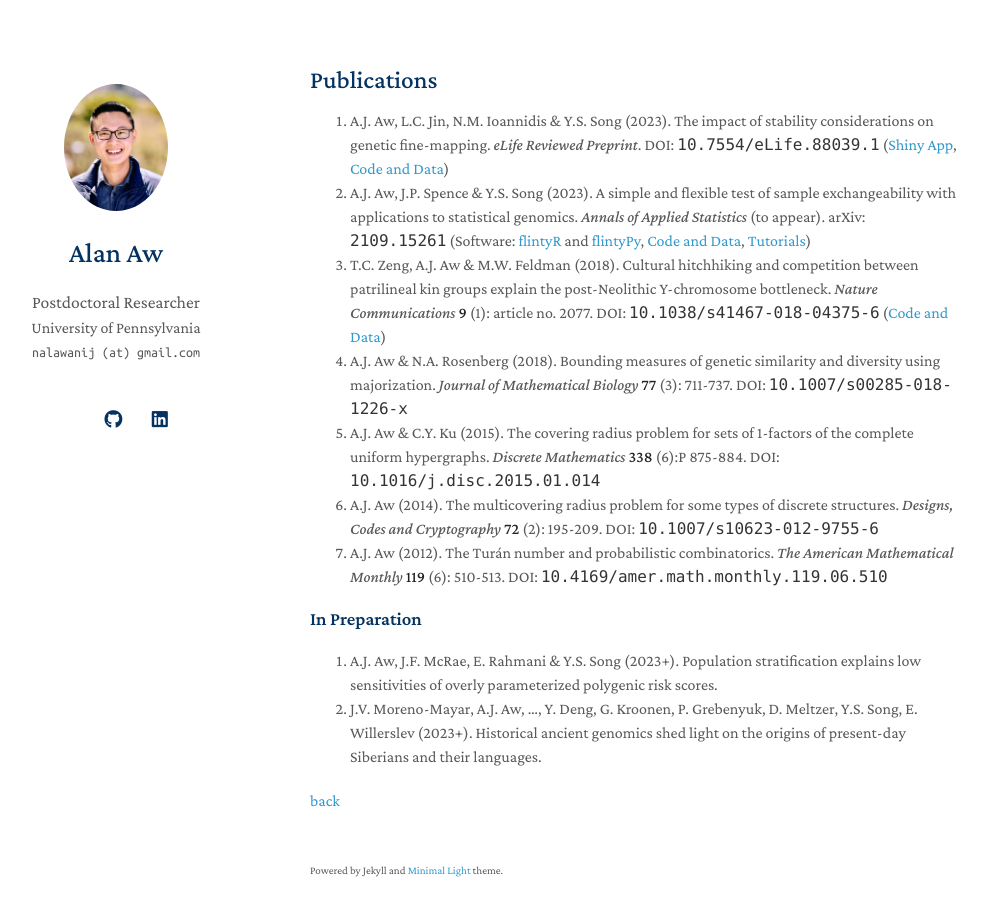
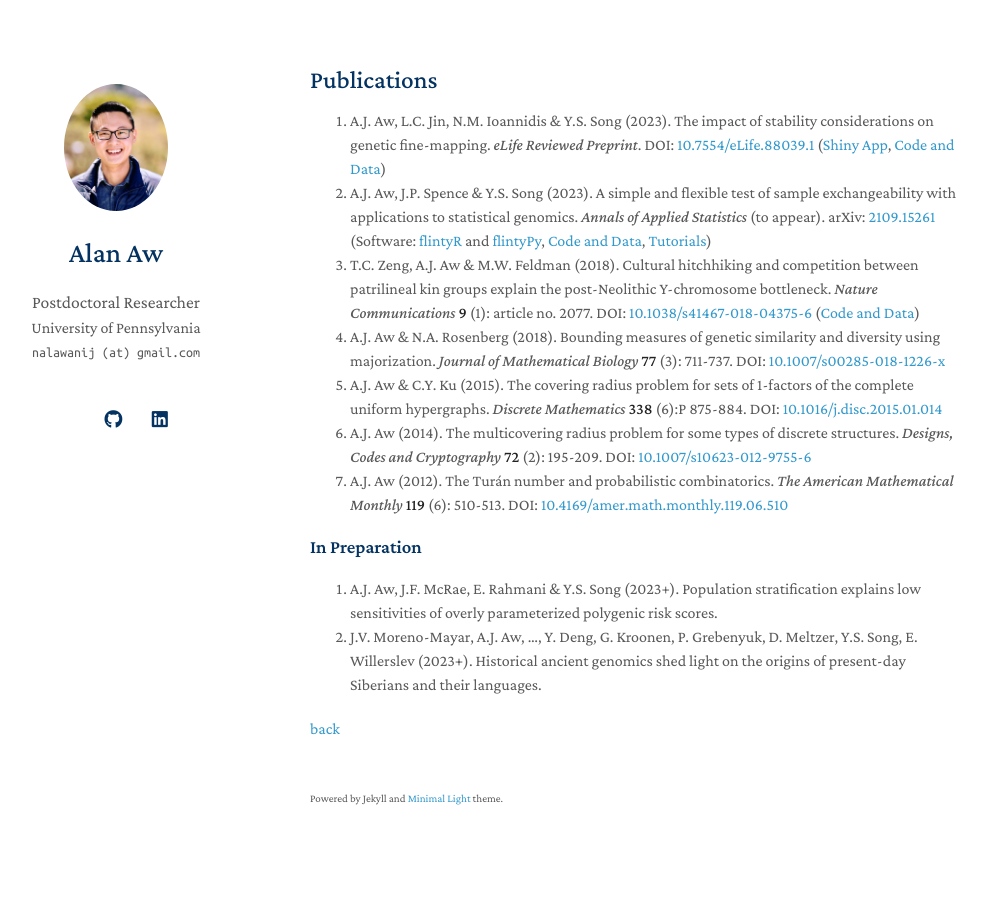
Before and after one commit to alanaw1/alanaw1.github.io, a Jekyll site: the page built from research.md, in a window 1280 px wide and 951 px high. Shown: the top 916 px of the window, without its empty margins (160-1147 px from the left). Built offline with Jekyll 4.4.1, drawn with Linux system fonts in a browser that asks for light colours; nearby versions of some CDN libraries; a style sheet for code colours, icons or effects is not loaded; our own code applies the rules of GitHub Pages for plain Markdown files.

Commit message:
remove texttt

```diff
--- a/research.md
+++ b/research.md
@@ -4,13 +4,13 @@ layout: homepage
 
 ## Publications
 
-7. A.J. Aw, L.C. Jin, N.M. Ioannidis & Y.S. Song (2023). The impact of stability considerations on genetic fine-mapping. *eLife Reviewed Preprint*. DOI: [`10.7554/eLife.88039.1`](https://doi.org/10.7554/eLife.88039.1) ([Shiny App](https://alan-aw.shinyapps.io/stability_v0/), [Code and Data](https://github.com/songlab-cal/StableFM))
-6. A.J. Aw, J.P. Spence & Y.S. Song (2023). A simple and flexible test of sample exchangeability with applications to statistical genomics. *Annals of Applied Statistics* (to appear). arXiv: [`2109.15261`](https://arxiv.org/abs/2109.15261) (Software: [flintyR](https://cran.rstudio.com/web/packages/flintyR/index.html) and [flintyPy](https://pypi.org/project/flintypy/), [Code and Data](https://github.com/songlab-cal/flinty), [Tutorials](https://alanaw1.github.io/flintyR/))
-5. T.C. Zeng, A.J. Aw & M.W. Feldman (2018). Cultural hitchhiking and competition between patrilineal kin groups explain the post-Neolithic Y-chromosome bottleneck. *Nature Communications* **9** (1): article no. 2077. DOI: [`10.1038/s41467-018-04375-6`](https://doi.org/10.1038/s41467-018-04375-6) ([Code and Data](https://github.com/alanaw1/CulturalHitchhiking))
-4. A.J. Aw & N.A. Rosenberg (2018). Bounding measures of genetic similarity and diversity using majorization. *Journal of Mathematical Biology* **77** (3): 711-737. DOI: [`10.1007/s00285-018-1226-x`](https://doi.org/10.1007/s00285-018-1226-x)
-3. A.J. Aw & C.Y. Ku (2015). The covering radius problem for sets of 1-factors of the complete uniform hypergraphs. *Discrete Mathematics* **338** (6):P 875-884. DOI: [`10.1016/j.disc.2015.01.014`](https://doi.org/10.1016/j.disc.2015.01.014)
-2. A.J. Aw (2014). The multicovering radius problem for some types of discrete structures. *Designs, Codes and Cryptography* **72** (2): 195-209. DOI: [`10.1007/s10623-012-9755-6`](https://doi.org/10.1007/s10623-012-9755-6)
-1. A.J. Aw (2012). The Turán number and probabilistic combinatorics. *The American Mathematical Monthly* **119** (6): 510-513. DOI: [`10.4169/amer.math.monthly.119.06.510`](https://doi.org/10.4169/amer.math.monthly.119.06.510)
+7. A.J. Aw, L.C. Jin, N.M. Ioannidis & Y.S. Song (2023). The impact of stability considerations on genetic fine-mapping. *eLife Reviewed Preprint*. DOI: [10.7554/eLife.88039.1](https://doi.org/10.7554/eLife.88039.1) ([Shiny App](https://alan-aw.shinyapps.io/stability_v0/), [Code and Data](https://github.com/songlab-cal/StableFM))
+6. A.J. Aw, J.P. Spence & Y.S. Song (2023). A simple and flexible test of sample exchangeability with applications to statistical genomics. *Annals of Applied Statistics* (to appear). arXiv: [2109.15261](https://arxiv.org/abs/2109.15261) (Software: [flintyR](https://cran.rstudio.com/web/packages/flintyR/index.html) and [flintyPy](https://pypi.org/project/flintypy/), [Code and Data](https://github.com/songlab-cal/flinty), [Tutorials](https://alanaw1.github.io/flintyR/))
+5. T.C. Zeng, A.J. Aw & M.W. Feldman (2018). Cultural hitchhiking and competition between patrilineal kin groups explain the post-Neolithic Y-chromosome bottleneck. *Nature Communications* **9** (1): article no. 2077. DOI: [10.1038/s41467-018-04375-6](https://doi.org/10.1038/s41467-018-04375-6) ([Code and Data](https://github.com/alanaw1/CulturalHitchhiking))
+4. A.J. Aw & N.A. Rosenberg (2018). Bounding measures of genetic similarity and diversity using majorization. *Journal of Mathematical Biology* **77** (3): 711-737. DOI: [10.1007/s00285-018-1226-x](https://doi.org/10.1007/s00285-018-1226-x)
+3. A.J. Aw & C.Y. Ku (2015). The covering radius problem for sets of 1-factors of the complete uniform hypergraphs. *Discrete Mathematics* **338** (6):P 875-884. DOI: [10.1016/j.disc.2015.01.014](https://doi.org/10.1016/j.disc.2015.01.014)
+2. A.J. Aw (2014). The multicovering radius problem for some types of discrete structures. *Designs, Codes and Cryptography* **72** (2): 195-209. DOI: [10.1007/s10623-012-9755-6](https://doi.org/10.1007/s10623-012-9755-6)
+1. A.J. Aw (2012). The Turán number and probabilistic combinatorics. *The American Mathematical Monthly* **119** (6): 510-513. DOI: [10.4169/amer.math.monthly.119.06.510](https://doi.org/10.4169/amer.math.monthly.119.06.510)
 
 ### In Preparation
 
```
